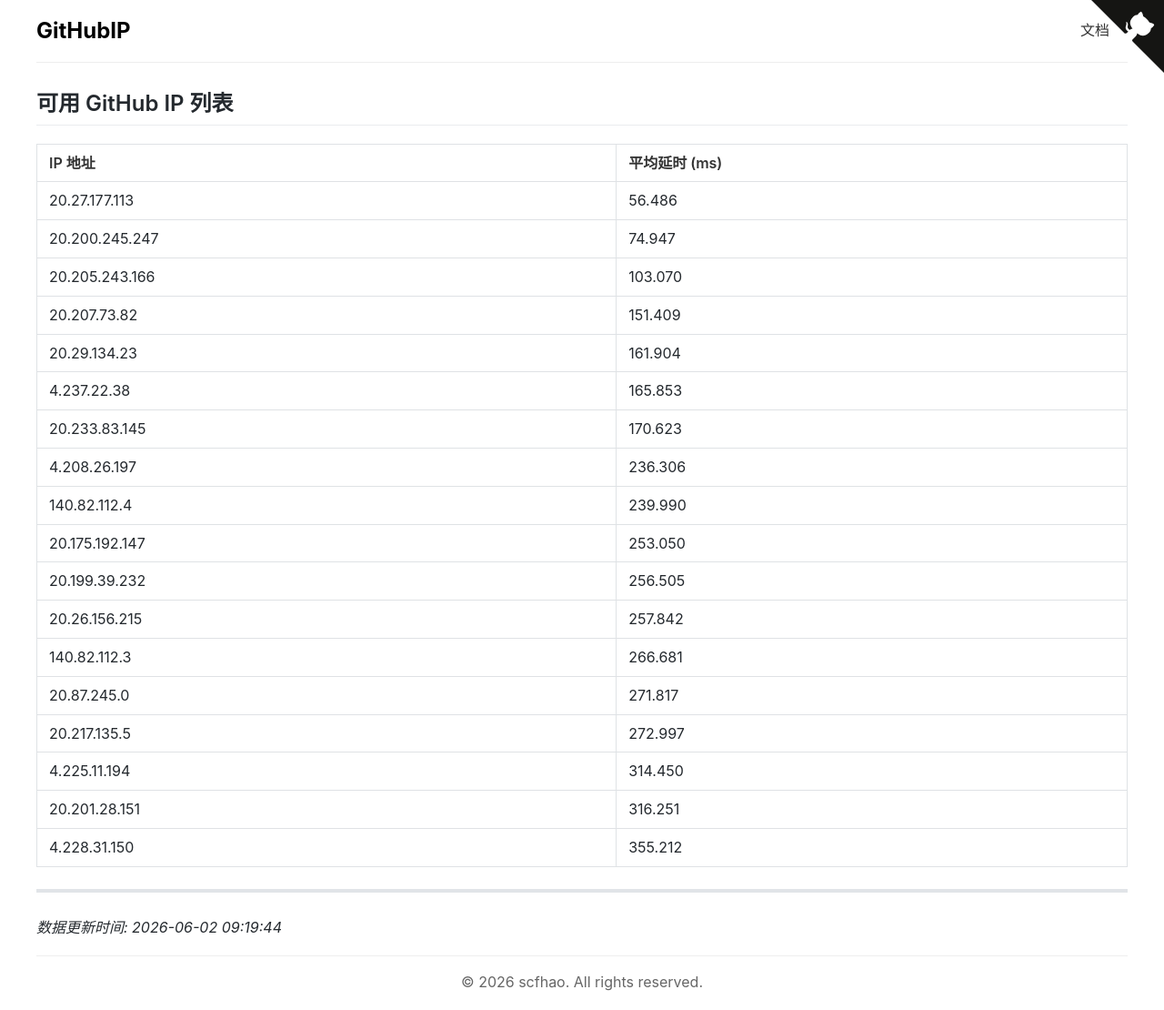
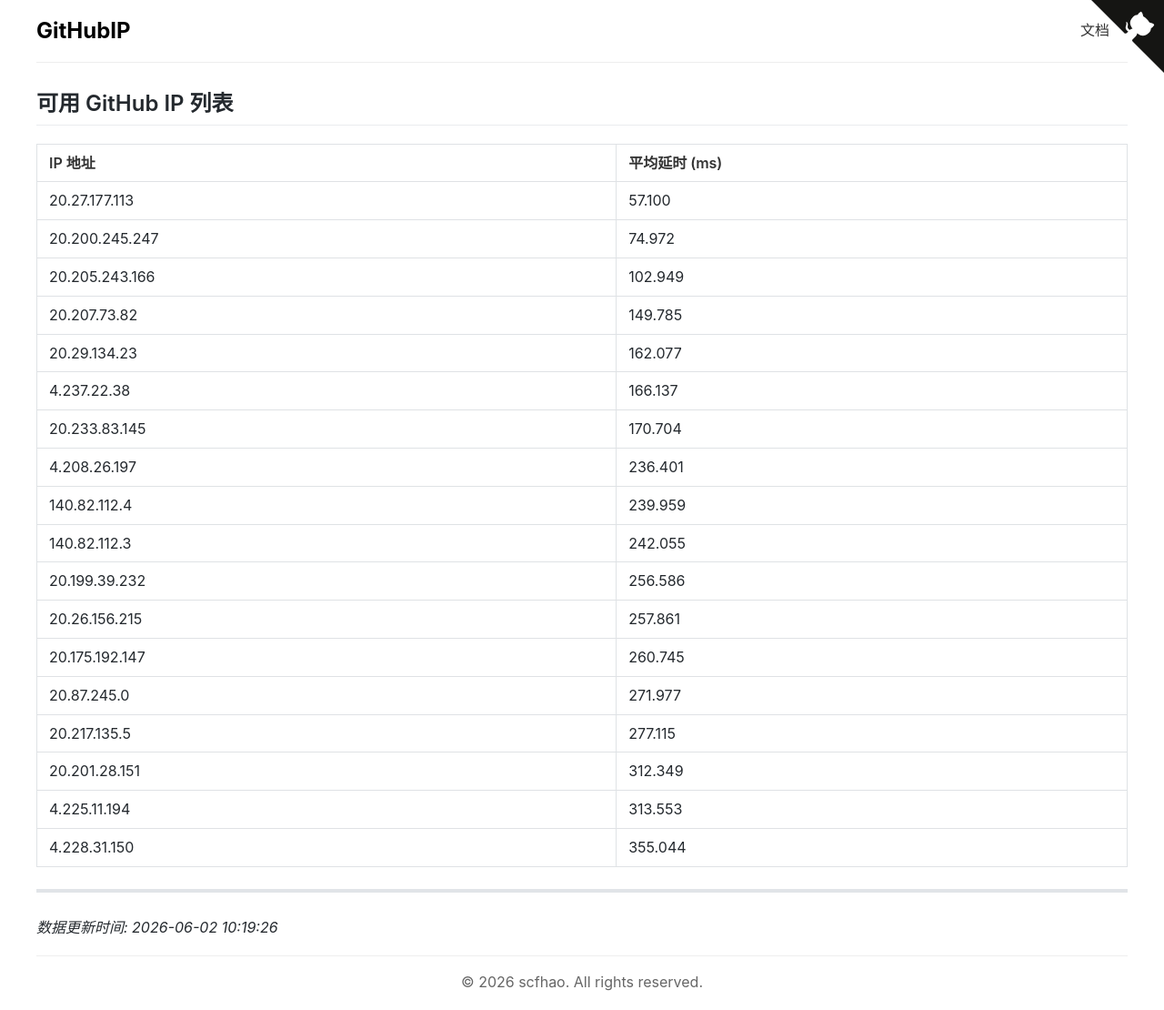
Before and after one commit to scfhao/GitHubIP, a Jekyll site: the page built from index.md, in a window 1280 px wide. Shown: the whole page at 91% size. Built offline with Jekyll 4.4.1, drawn with Linux system fonts in a browser that asks for light colours.

Commit message:
自动脚本执行 - 2026-06-02 10:19:26

```diff
--- a/index.md
+++ b/index.md
@@ -1,32 +1,32 @@
 ---
 layout: home
 title: GitHub IP 列表
-date: 2026-06-02 09:19:44
+date: 2026-06-02 10:19:26
 ---
 
 ## 可用 GitHub IP 列表
 
 | IP 地址 | 平均延时 (ms) |
 |---------|--------------|
-| 20.27.177.113 | 56.486 |
-| 20.200.245.247 | 74.947 |
-| 20.205.243.166 | 103.070 |
-| 20.207.73.82 | 151.409 |
-| 20.29.134.23 | 161.904 |
-| 4.237.22.38 | 165.853 |
-| 20.233.83.145 | 170.623 |
-| 4.208.26.197 | 236.306 |
-| 140.82.112.4 | 239.990 |
-| 20.175.192.147 | 253.050 |
-| 20.199.39.232 | 256.505 |
-| 20.26.156.215 | 257.842 |
-| 140.82.112.3 | 266.681 |
-| 20.87.245.0 | 271.817 |
-| 20.217.135.5 | 272.997 |
-| 4.225.11.194 | 314.450 |
-| 20.201.28.151 | 316.251 |
-| 4.228.31.150 | 355.212 |
+| 20.27.177.113 | 57.100 |
+| 20.200.245.247 | 74.972 |
+| 20.205.243.166 | 102.949 |
+| 20.207.73.82 | 149.785 |
+| 20.29.134.23 | 162.077 |
+| 4.237.22.38 | 166.137 |
+| 20.233.83.145 | 170.704 |
+| 4.208.26.197 | 236.401 |
+| 140.82.112.4 | 239.959 |
+| 140.82.112.3 | 242.055 |
+| 20.199.39.232 | 256.586 |
+| 20.26.156.215 | 257.861 |
+| 20.175.192.147 | 260.745 |
+| 20.87.245.0 | 271.977 |
+| 20.217.135.5 | 277.115 |
+| 20.201.28.151 | 312.349 |
+| 4.225.11.194 | 313.553 |
+| 4.228.31.150 | 355.044 |
 
 ---
 
-*数据更新时间: 2026-06-02 09:19:44*
+*数据更新时间: 2026-06-02 10:19:26*
```
